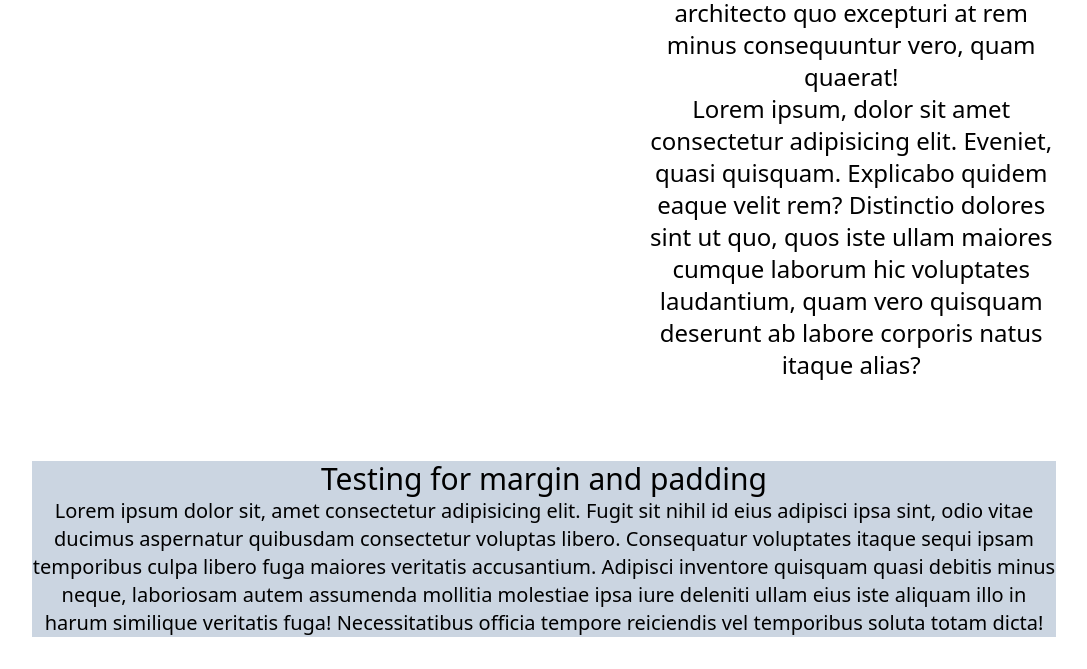
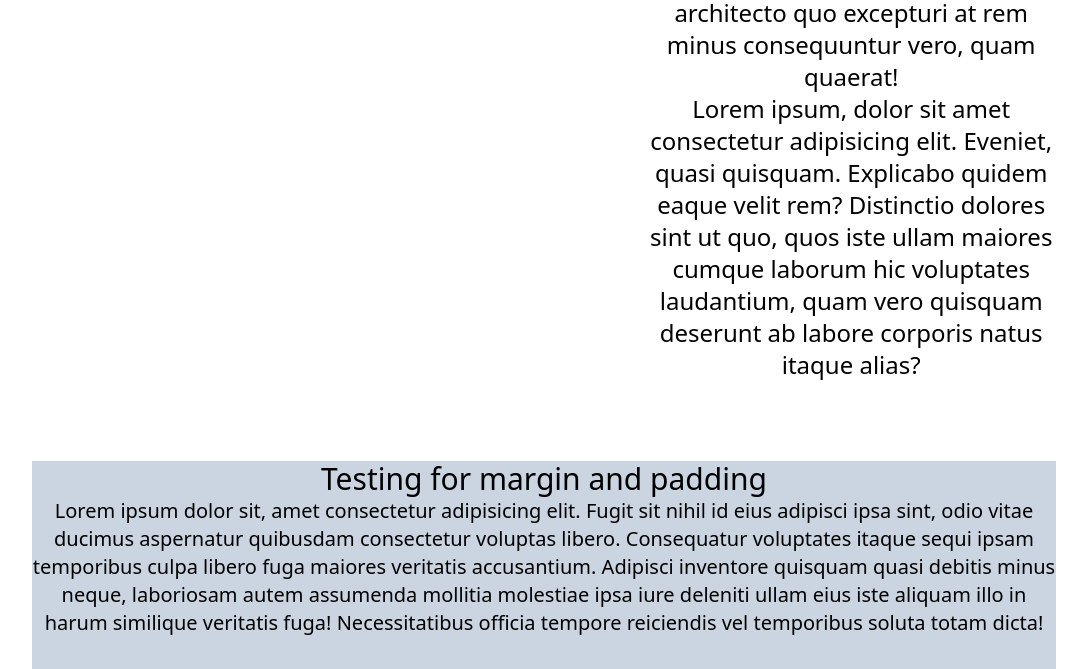
Before and after one commit to Mani007/tailwindCSS, a website: page src/index.html in a window 1280 px wide. Shown: the part 963-1632 px from the top of the page, without its empty margins (96-1183 px from the left). Drawn offline with Linux system fonts and the light colour scheme.

Commit message:
Now giving padding bottom to 32px or mb-8 class in tailwind

```diff
--- a/src/index.html
+++ b/src/index.html
@@ -49,7 +49,7 @@ Hello World!!
       <p class="font-thin">Lorem ipsum, dolor sit amet consectetur adipisicing elit. Eveniet, quasi quisquam. Explicabo quidem eaque velit rem? Distinctio dolores sint ut quo, quos iste ullam maiores cumque laborum hic voluptates laudantium, quam vero quisquam deserunt ab labore corporis natus itaque alias?</p>
     </div>
   </div>
-<div class="bg-slate-300 mb-8">
+<div class="bg-slate-300 pb-8">
   <h1 class="text-center text-3xl">Testing for margin and padding</h1>
 <p class="text-center text-xl">Lorem ipsum dolor sit, amet consectetur adipisicing elit. Fugit sit nihil id eius adipisci ipsa sint, odio vitae ducimus aspernatur quibusdam consectetur voluptas libero. Consequatur voluptates itaque sequi ipsam temporibus culpa libero fuga maiores veritatis accusantium. Adipisci inventore quisquam quasi debitis minus neque, laboriosam autem assumenda mollitia molestiae ipsa iure deleniti ullam eius iste aliquam illo in harum similique veritatis fuga! Necessitatibus officia tempore reiciendis vel temporibus soluta totam dicta!</p>
 </div>
```
Also changed, not shown: src/output.css.
